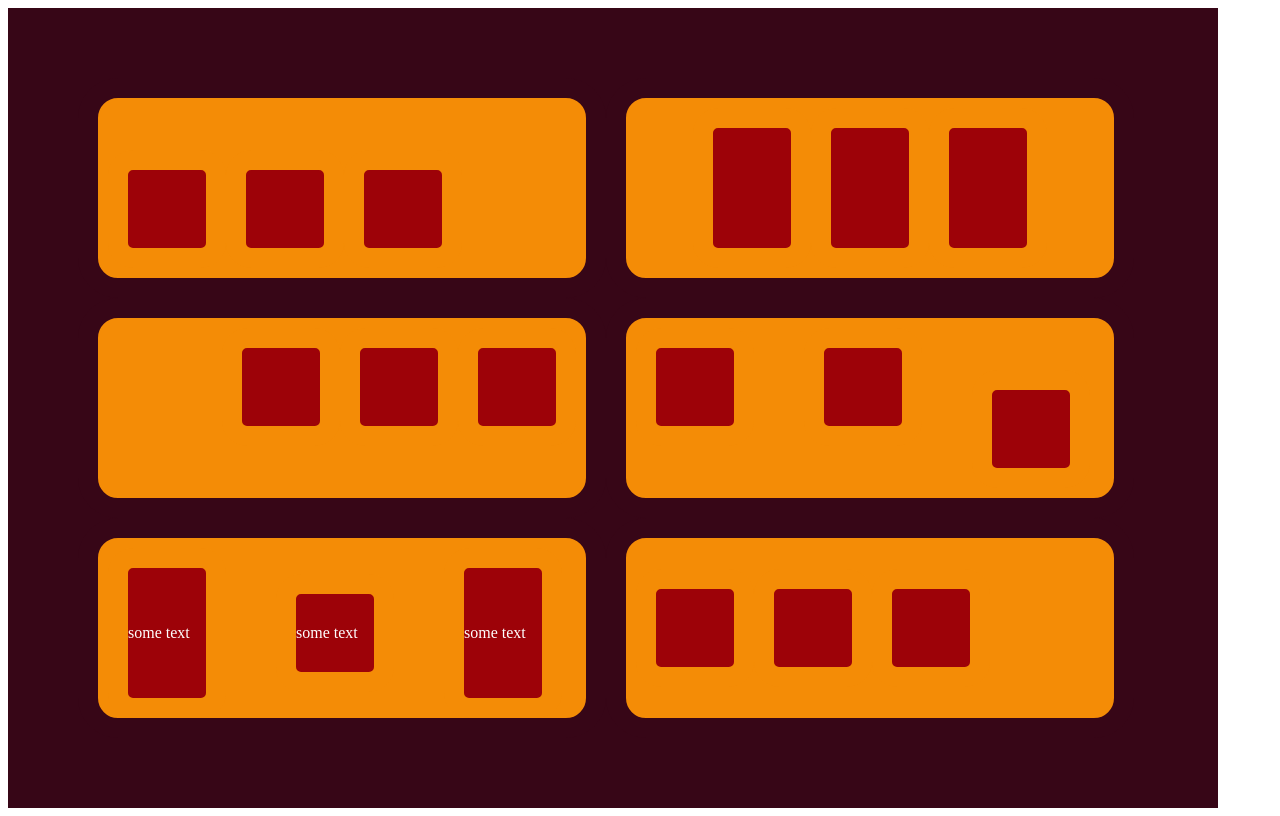
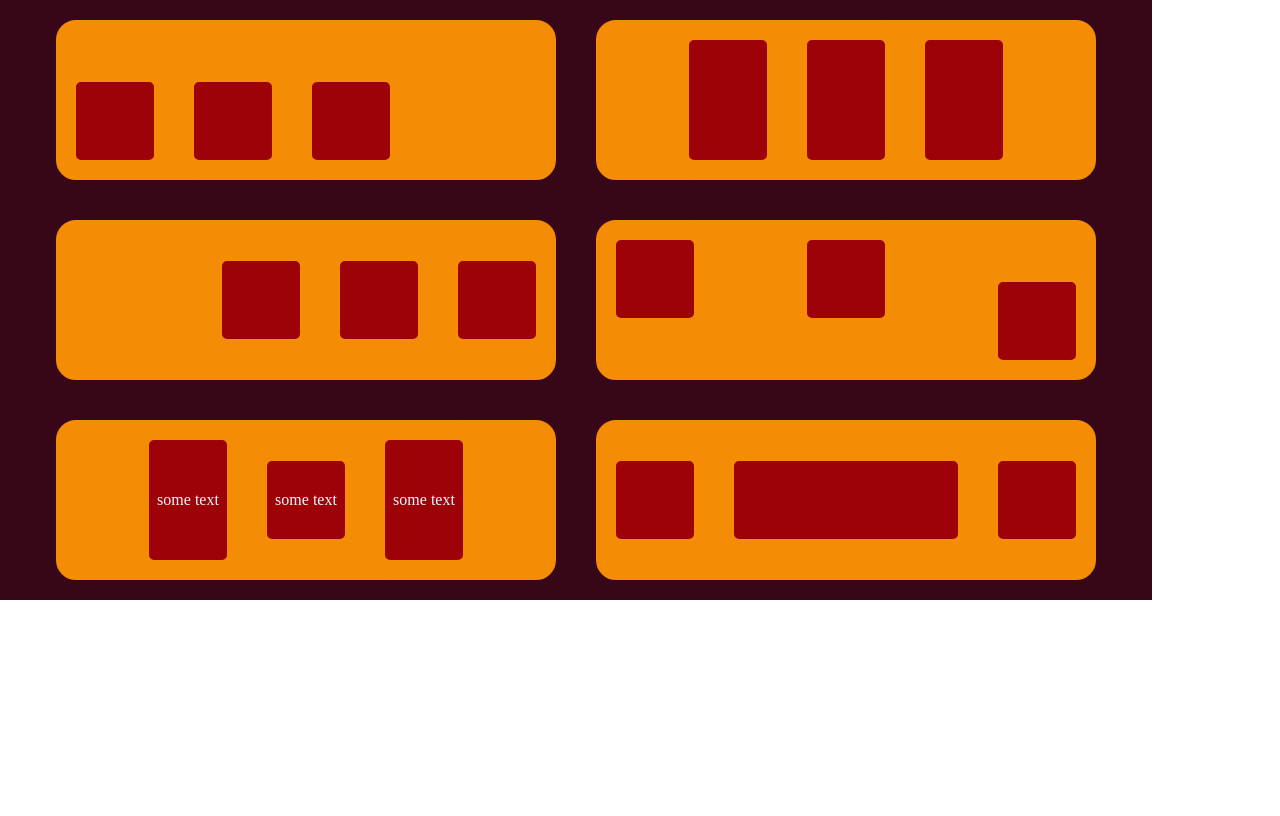
Before and after one commit to aripineninavya-rgb/Flexbox, a plain HTML site: page index.html in a window 1280 px wide. Drawn offline with Linux system fonts and the light colour scheme.

Commit message:
implement feedback and complete flexbox assignment
 link normalize.css in index.html

 merge box and smallbox divs

 move inline CSS into index.css

 stretch for box 2

 add flex-grow for middle item in box 6

```diff
--- a/index.html
+++ b/index.html
@@ -4,57 +4,57 @@
     <meta charset="UTF-8">
     <meta name="viewport" content="width=device-width, initial-scale=1.0">
     <title>Flexbox</title>
+    <link rel="stylesheet" href="styles/normalise.css">
     <link rel="stylesheet" href="styles/index.css">
 </head>
 <body>
     <section class="main-box">
+        <!--container 1-->
 
-        <div class="boxl">
-            <div class="smallbox-1">
-                <div class="small-box-a"></div>
-                <div class="small-box-a"></div>
-                <div class="small-box-a"></div>
-            </div>
+        <div class="box box1">
+            <div class="Redbox smallbox"></div>
+            <div class="Redbox smallbox"></div>
+            <div class="Redbox smallbox"></div>
         </div>
 
-        <div class="box2">
-            <div class="smallbox-2">
-                <div class="small-box-b"></div>
-                <div class="small-box-b"></div>
-                <div class="small-box-b"></div>
-            </div>
+        <!--container 2-->
+
+        <div class="box box2">
+            <div class="Redbox smallbox"></div>
+            <div class="Redbox smallbox"></div>
+            <div class="Redbox smallbox"></div>
         </div>
 
-        <div class="box3">
-            <div class="smallbox-3">
-                <div class="small-box-c"></div>
-                <div class="small-box-c wide"></div>
-                <div class="small-box-c"></div>
-            </div>
+        <!--container 3-->
+
+        <div class="box box3">
+            <div class="Redbox smallbox"></div>
+            <div class="Redbox smallbox"></div>
+            <div class="Redbox smallbox"></div>
         </div>
 
-        <div class="box4">
-             <div class="smallbox-4">
-                <div class="small-box-d"></div>
-                <div class="small-box-d"></div>
-                <div class="small-box-d" style="align-self: flex-end;"></div>
-            </div>
+        <!--container 4-->
+
+        <div class="box box4">
+            <div class="Redbox smallbox"></div>
+            <div class="Redbox smallbox"></div>
+            <div class="Redbox smallboxd"></div>
         </div>
 
-        <div class="box5">
-            <div class="smallbox-5">
-                <div class="small-box-e" style="height: 130px;">some text</div>
-                <div class="small-box-e">some text</div>
-                <div class="small-box-e" style="height: 130px;">some text</div>
-            </div>
+        <!--container 5-->
+
+        <div class="box box5">
+            <div class="Redbox smallboxe">some text</div>
+            <div class="Redbox smallbox">some text</div>
+            <div class="Redbox smallboxe">some text</div>
         </div>
 
-        <div class="box6">
-            <div class="smallbox-6">
-                <div class="small-box-f"></div>
-                <div class="small-box-f boxh" ></div>
-                <div class="small-box-f"></div>
-            </div>
+        <!--container 6-->
+
+        <div class="box box6">
+            <div class="Redbox smallbox"></div>
+            <div class="Redbox smallboxf"></div>
+            <div class="Redbox smallbox"></div>
         </div>
 
     </section>
--- a/styles/index.css
+++ b/styles/index.css
@@ -1,165 +1,43 @@
+* {
+    margin: 0;
+    padding: 0;
+}
+
+
+.body {
+    width: 100%;
+    height: 100vh;
+    background: #370617;
+    display: flex ;
+    flex-wrap: wrap;
+    align-items: center;
+}
+
+
 .main-box {
     /* Squares */
 
 
     width: 100%;
-    max-width: 1070px;
+    max-width: 1152px;
     min-height: 500px;
-    padding: 70px;
     background: #370617;
     display: flex ;
     flex-wrap: wrap;
-
+    justify-content: center;
+    align-items: center;
 
 }
 
 
-.boxl {
+.box {
     /* rectangle boxes */
 
 
-    width: 468px;
+    width: 500px;
     height: 160px;
     border: 20px solid #370617;
     border-radius: 40px;
-    padding: 10px;
-    background: #F48C06;
-    display: flex ;
-    flex-wrap: wrap;
-    align-items: end;
-
-}
-
-.smallbox-1 {
-    display: flex ;
-    flex-wrap: wrap;
-    align-items: end;
-}
-
-.small-box-a {
-
-    width: 78px;
-    height: 78px;
-    border: 20px solid #F48C06;
-    background: #9D0208;
-    display: flex;
-    flex-wrap: wrap;
-    border-radius: 25px;
-}
-
-
-.box2 {
-    /* rectangle boxes */
-
-
-    width: 468px;
-    height: 160px;
-    border: 20px solid #370617;
-    border-radius: 40px;
-    padding: 10px;
-    background: #F48C06;
-    display: flex ;
-    flex-wrap: wrap;
-    justify-content: center;
-
-}
-
-.smallbox-2 {
-    display: flex ;
-    flex-wrap: wrap;
-    align-items: center;
-}
-
-.small-box-b {
-
-    width: 78px;
-    height: 120px;
-    border: 20px solid #F48C06;
-    background: #9D0208;
-    display: flex;
-    flex-wrap: wrap;
-    border-radius: 25px;
-}
-
-
-
-.box3 {
-    /* rectangle boxes */
-
-
-    width: 468px;
-    height: 160px;
-    border: 20px solid #370617;
-    border-radius: 40px;
-    padding: 10px;
-    background: #F48C06;
-    display: flex ;
-    flex-wrap: wrap;
-    justify-content: flex-end;
-
-}
-
-.smallbox-3 {
-    display: flex ;
-    flex-wrap: wrap;
-    justify-content: flex-end;
-}
-
-.small-box-c {
-
-    width: 78px;
-    height: 78px;
-    border: 20px solid #F48C06;
-    background: #9D0208;
-    display: flex;
-    flex-wrap: wrap;
-    border-radius: 25px;
-}
-
-.box4 {
-    /* rectangle boxes */
-
-
-    width: 468px;
-    height: 160px;
-    border: 20px solid #370617;
-    border-radius: 40px;
-    padding: 10px;
-    background: #F48C06;
-    display: flex ;
-    flex-wrap: wrap;
-    justify-content: space-between;
-
-}
-
-.smallbox-4 {
-    display: flex ;
-    flex-wrap: wrap;
-    justify-content: space-between;
-   gap: 50px;
-}
-
-.small-box-d {
-    position: relative ;
-    width: 78px;
-    height: 78px;
-    border: 20px solid #F48C06;
-    background: #9D0208;
-    display: flex;
-    flex-wrap: wrap;
-    border-radius: 25px;
-}
-
-
-.box5 {
-    /* rectangle boxes */
-
-
-    width: 468px;
-    height: 160px;
-    border: 20px solid #370617;
-    border-radius: 40px;
-    padding: 10px;
     background: #F48C06;
     display: flex ;
     flex-wrap: wrap;
@@ -167,66 +45,77 @@
 
 }
 
-.smallbox-5 {
+
+
+/*.smallbox {
+    border: 20px solid #370617;
+    border-radius: 25px;
     display: flex ;
     flex-wrap: wrap;
-    justify-content: space-between;
-    color: #ffffff;
-    gap: 50px;
-    align-items: center;
-}
-
-.small-box-e {
-
-    width: 78px;
-    height: 78px;
-    border: 20px solid #F48C06;
-    background: #9D0208;
-    align-items: center;
-    display: flex;
-    flex-wrap: wrap;
-    border-radius: 25px;
-}
+    align-items: end;
+}*/
 
 
 
-.box6 {
-    /* rectangle boxes */
 
+.Redbox {
 
-    width: 468px;
-    height: 160px;
-    border: 20px solid #370617;
-    border-radius: 40px;
-    padding: 10px;
-    background: #F48C06;
-    display: flex ;
+    width: 78px;
+    min-height: 78px;
+    border: 20px solid #F48C06;
+    background: #9D0208;
+    display: flex;
+    justify-content: center;
     flex-wrap: wrap;
-    justify-content: center;
-
+    border-radius: 25px;
+    align-items: center;
 }
 
 
 
 
-.smallbox-6 {
-    display: flex ;
-    flex-wrap: wrap;
-    align-items: center;
-    width: 100%;
+.box1 {
+    align-items: flex-end;
 }
 
-.small-box-f {
 
-    width: 78px;
-    height: 78px;
-    border: 20px solid #F48C06;
-    background: #9D0208;
-    display: flex;
-    flex-wrap: wrap;
-    border-radius: 25px;
+.box2 {
+    align-items: stretch;
+    justify-content: center;
+}
+
+.box3 {
+    justify-content: flex-end;
+}
+
+.box4 {
+    justify-content: space-between;
+    align-items: flex-start;
+}
+
+.box5 {
+    color: aliceblue;
+    justify-content: center
 
 }
-.boxw {
-    flex-grow: 1;
+
+.box6 {
+    justify-content: space-between;
+    align-items: center;
 }
+
+
+.smallboxd {
+    align-self: flex-end;
+}
+
+.smallboxe {
+
+    align-self: stretch;
+    justify-content: center;
+
+}
+
+.smallboxf {
+    flex-grow: 2;
+}
```
Also changed, not shown: navigation.html (deleted), normalise.css (deleted), styles/normalise.css (added).
